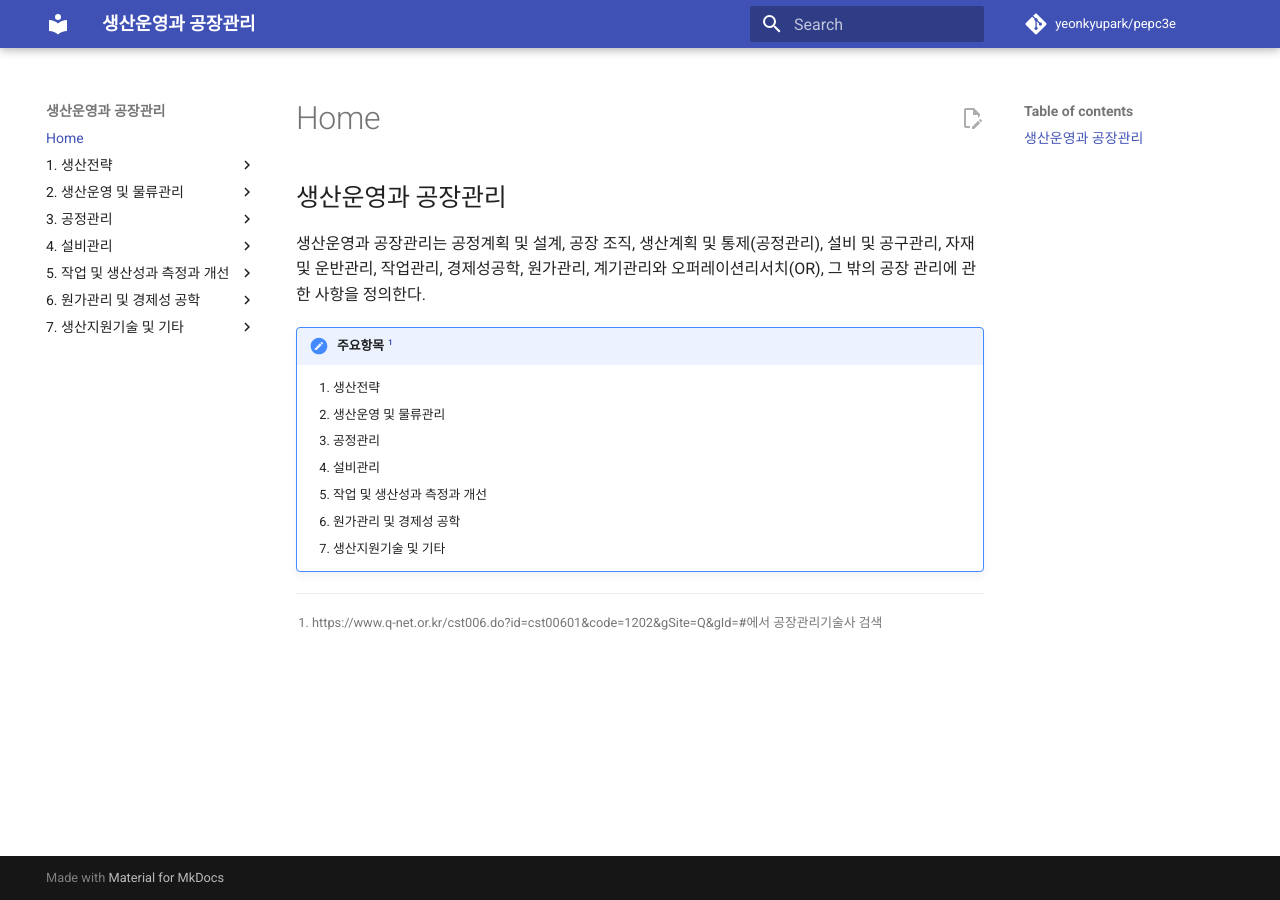
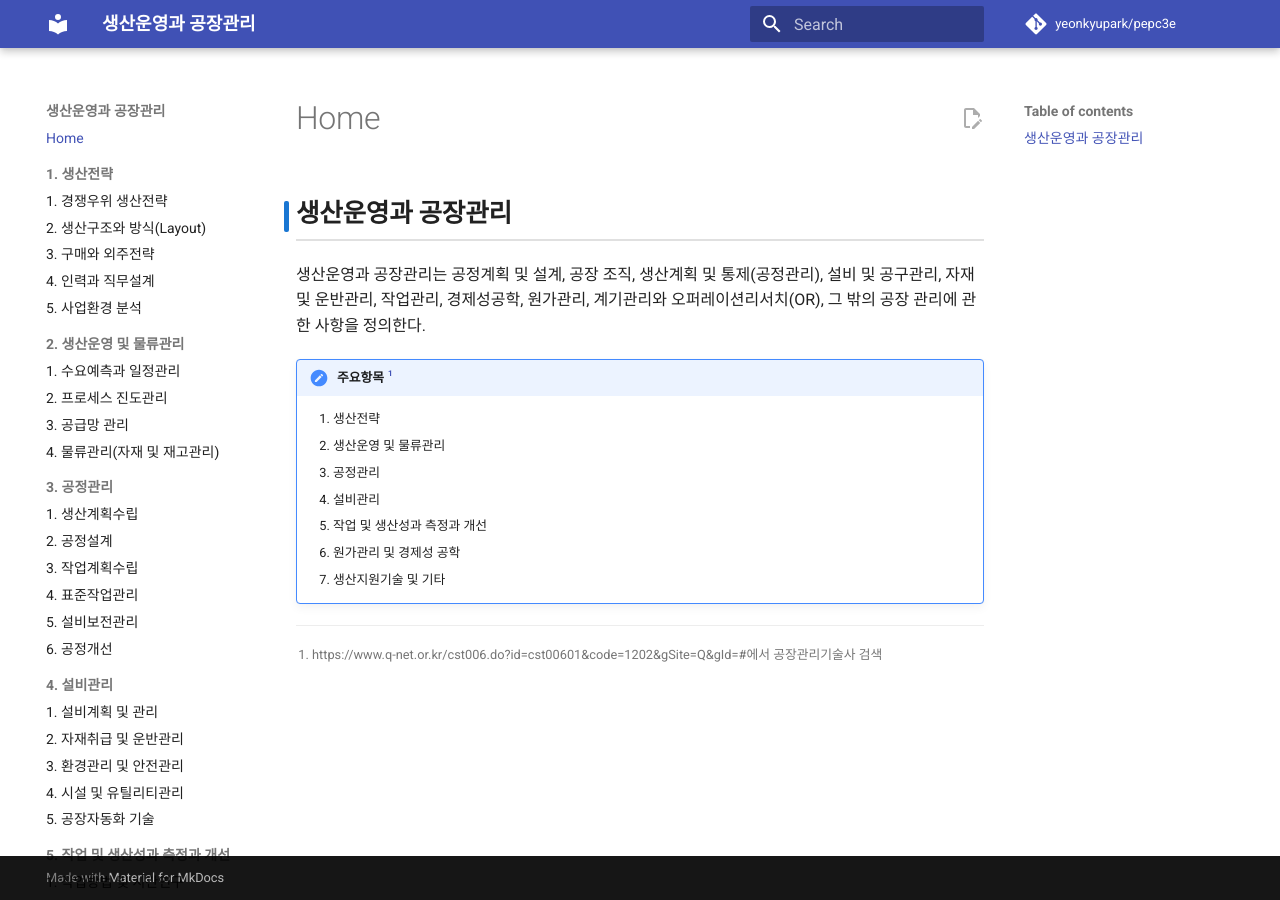
Before and after one commit to yeonkyupark/pepc3e, an MkDocs documentation site: the page built from docs/index.md, in a window 1280 px wide. Built offline with MkDocs 1.6.1 and Material for MkDocs 9.7.7, drawn with Linux system fonts in a browser that asks for light colours; comment, search, counter and statistics services are not loaded.

Commit message:
Enhance mkdocs.yml with extra CSS and navigation
Added extra CSS and navigation features to mkdocs configuration.

```diff
--- a/mkdocs.yml
+++ b/mkdocs.yml
@@ -3,6 +3,9 @@ theme:
   name: material
   features:
     - content.action.edit
+    - navigation.sections
+    - navigation.indexes
+    - toc.follow
 repo_url: https://github.com/yeonkyupark/pepc3e
 repo_name: yeonkyupark/pepc3e
 edit_uri: edit/main/docs/
@@ -17,6 +20,8 @@ markdown_extensions:
         - name: mermaid
           class: mermaid
           format: !!python/name:pymdownx.superfences.fence_code_format
+extra_css:
+  - stylesheets/extra.css
 
 nav:
   - Home: index.md
```
